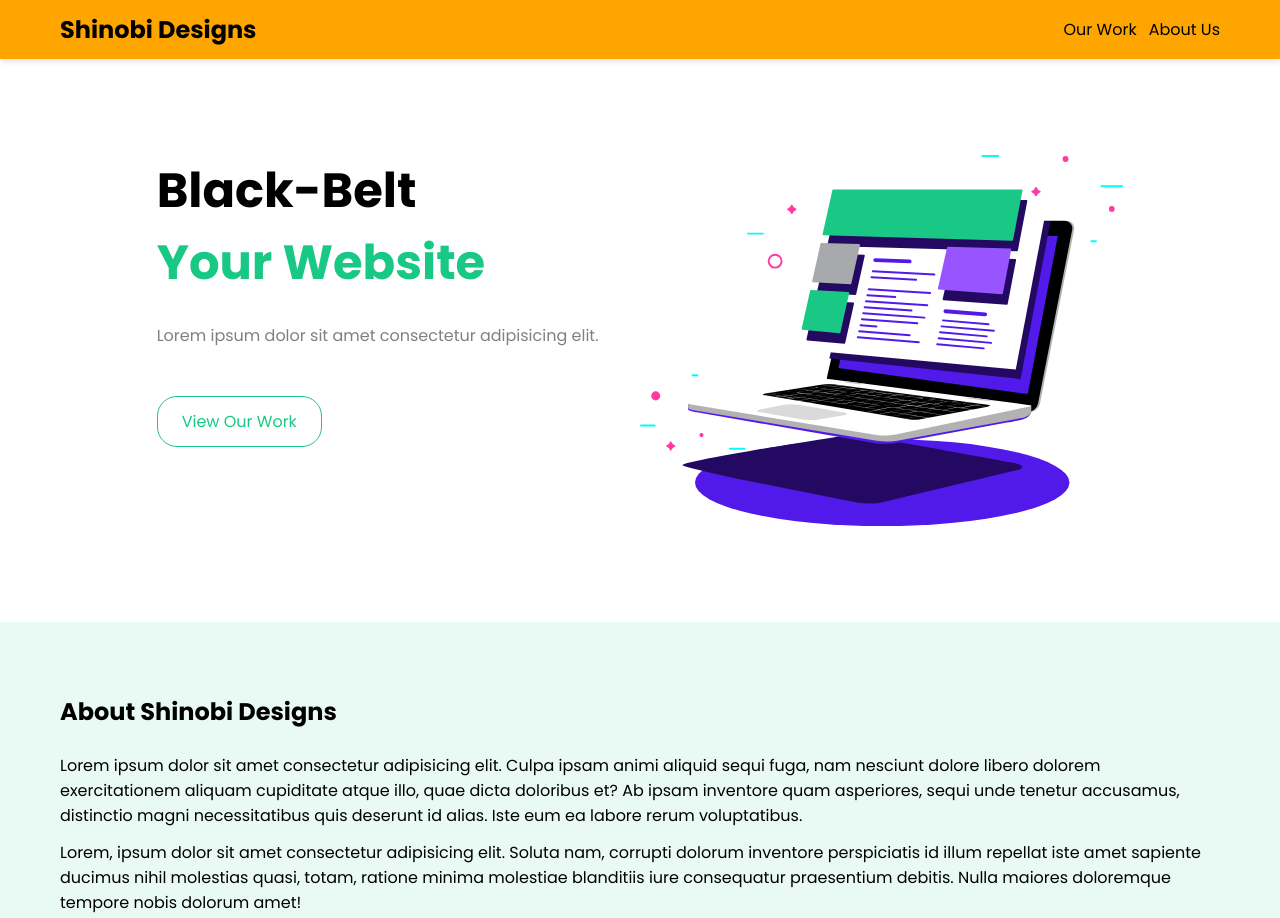
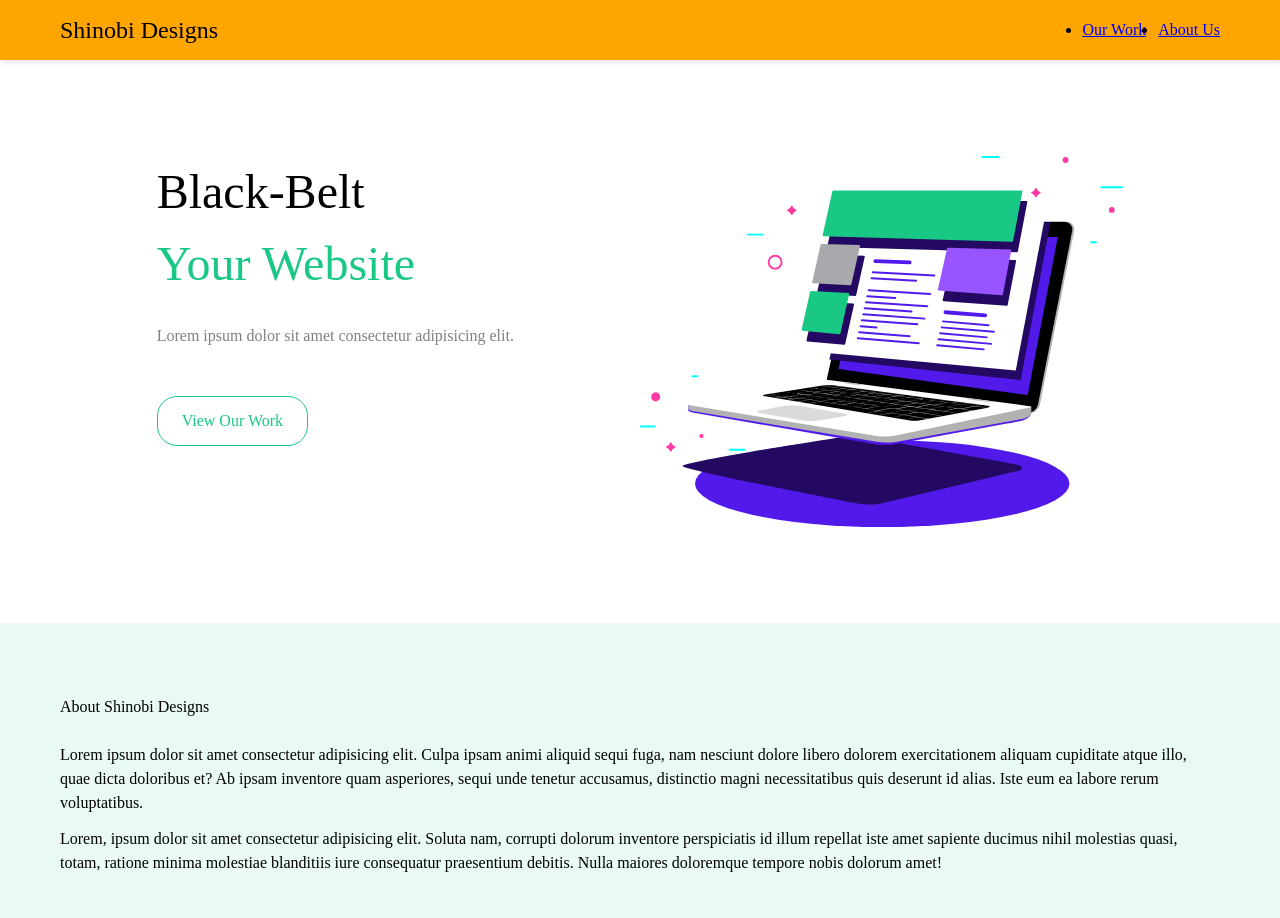
Before and after one commit to art5551/sass_tutorial, a website: page homepage.html in a window 1280 px wide. Shown: the top 918 px of the page. Drawn offline with Linux system fonts and the light colour scheme.

Commit message:
Added to gitignore and base

```diff
--- a/css/index.css
+++ b/css/index.css
@@ -1,26 +1,68 @@
-@import url("https://fonts.googleapis.com/css2?family=Poppins:ital,wght@0,100;0,200;0,300;0,400;0,500;0,600;0,700;0,800;0,900;1,100;1,200;1,300;1,400;1,500;1,600;1,700;1,800;1,900&display=swap");
+@import url("https://fonts.googleapis.com/css2?family=Big+Shoulders+Display:wght@700&family=Lexend+Deca&display=swap");
 
-* {
-  color: inherit;
-  margin: 0;
+/* Beginning of reset CSS with minor changes recommended by Kevin Powell */
+/* see youtube https://www.youtube.com/watch?v=h3bTwCqX4ns */
+/* Box sizing rules */
+*,
+*::before,
+*::after {
+  box-sizing: border-box;
 }
 
-body {
-  font-family: Poppins;
+/* Remove default margin */
+* {
+  margin: 0;
+  padding: 0;
+  font: inherit;
 }
 
-ul {
-  padding: 0;
-  list-style-type: none;
+/* Remove list styles on ul, ol elements with a list role, which suggests default styling will be removed */
+
+/* Set core root defaults */
+html:focus-within {
+  scroll-behavior: smooth;
 }
 
-a {
-  text-decoration: none;
+/* Deviation from KPowell*/
+html,
+body {
+  height: 100%;
 }
 
-img {
+/* Set core body defaults */
+body {
+  text-rendering: optimizeSpeed;
+  line-height: 1.5;
+}
+
+/* A elements that don't have a class get default styles */
+a:not([class]) {
+  text-decoration-skip-ink: auto;
+}
+
+/* Make images easier to work with */
+img,
+svg {
   max-width: 100%;
+  display: block;
 }
+
+/* Remove all animations, transitions and smooth scroll for people that prefer not to see them */
+@media (prefers-reduced-motion: reduce) {
+  html:focus-within {
+    scroll-behavior: auto;
+  }
+  *,
+*::before,
+*::after {
+    animation-duration: 0.01ms !important;
+    animation-iteration-count: 1 !important;
+    transition-duration: 0.01ms !important;
+    scroll-behavior: auto !important;
+  }
+}
+/* End of reset CSS*/
+/* Attribution is for the fem footer */
 
 .container {
   width: 100%;
```
Also changed, not shown: 1 other file.
